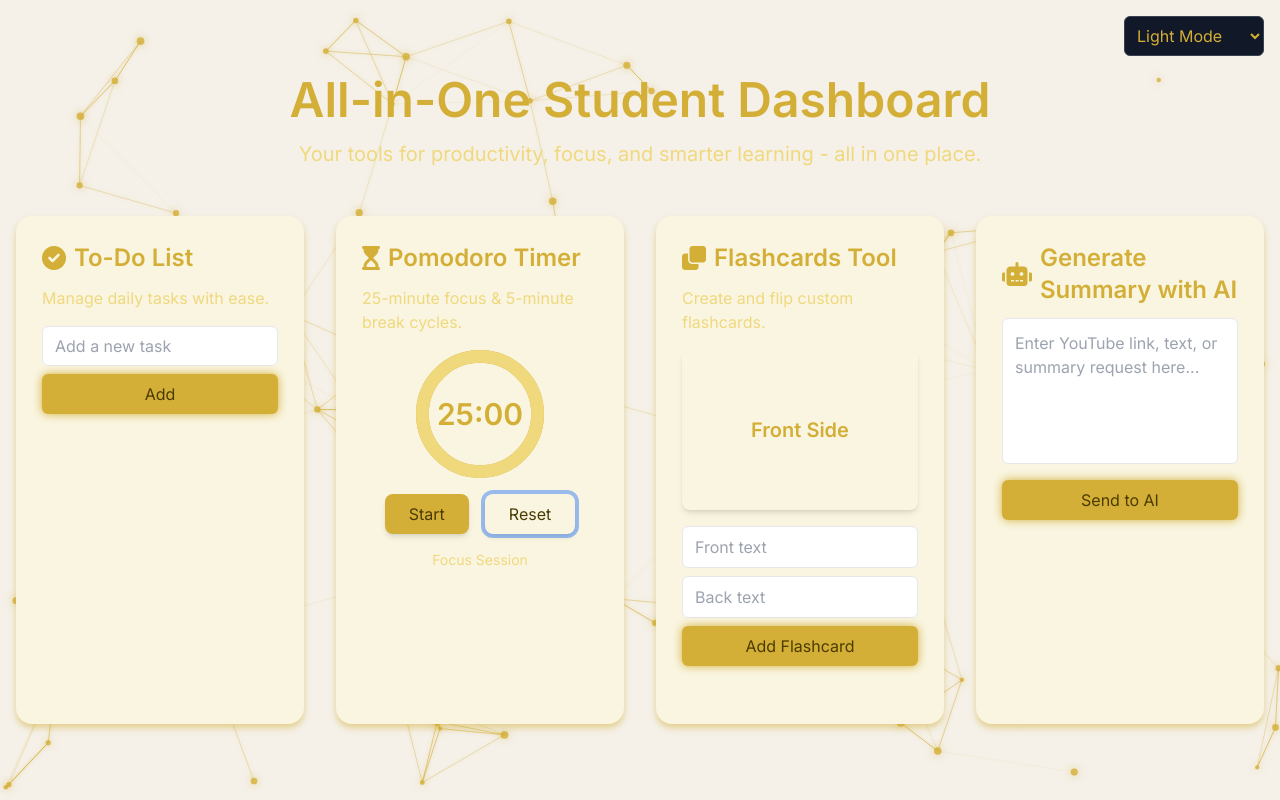
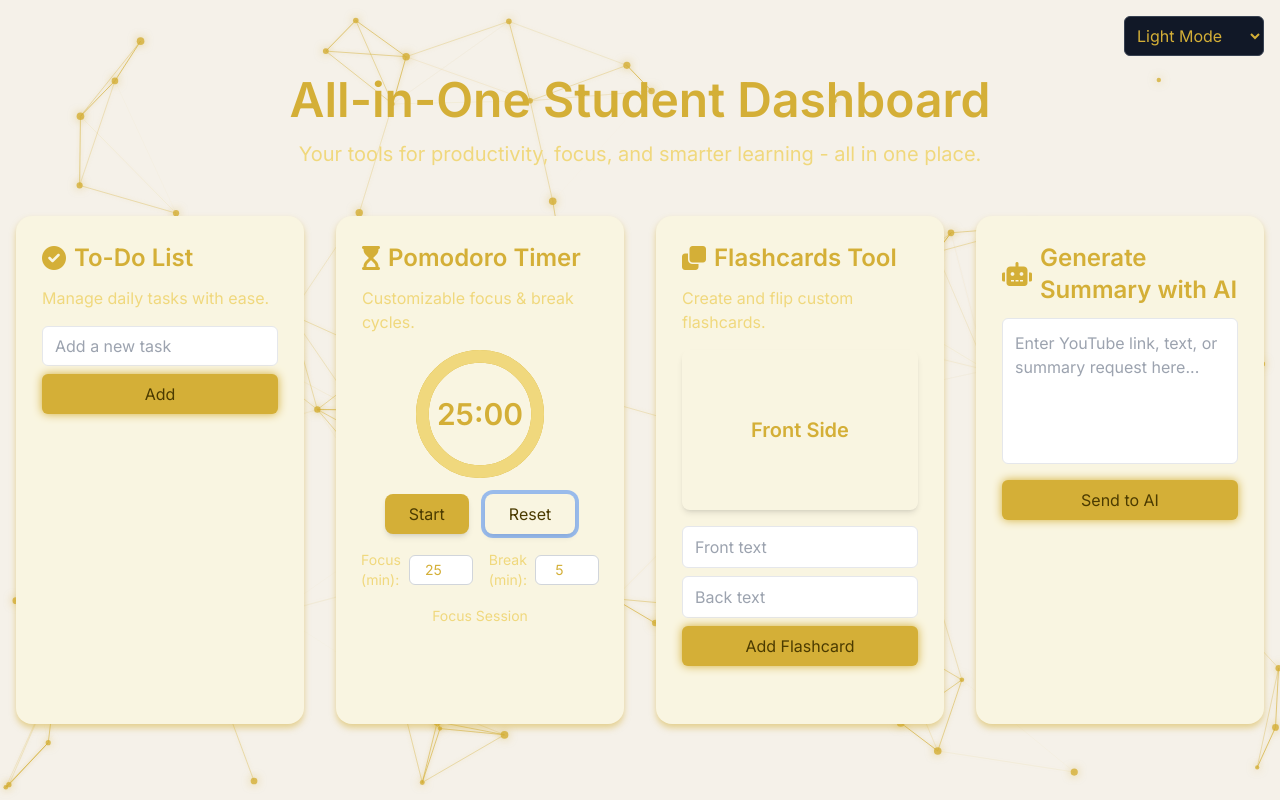
Before and after one commit to ShanuNajeeb/all-in-one-student-dashboard, a plain HTML site: page light-mode.html in a window 1280 px wide. Both pictures are taken after a click on the button "Reset". Drawn offline with nearby package versions, Linux system fonts and the light colour scheme; animation ran at ten frames a second.

Commit message:
light-mode.html

```diff
--- a/light-mode.html
+++ b/light-mode.html
@@ -51,8 +51,6 @@
     .rotate-y-180 {
       transform: rotateY(180deg);
     }
-  </style>
-  <style>
     :root {
       --bg-color: #f5f1e9; /* beige background */
       --text-color: #4b3b00; /* dark brown text */
@@ -107,7 +105,7 @@
       <option value="purple-night.html">Purple Night</option>
       <option value="pink-blossom.html">Pink Blossom</option>
       <option value="light-mode.html" selected>Light Mode</option>
-  </select>
+    </select>
   </div>
   <script>
     // Add event listener to theme select dropdown for navigation
@@ -157,7 +155,7 @@
         <h2 class="text-2xl font-semibold text-primary mb-3 flex items-center">
           <i class="fas fa-hourglass-start mr-2"></i> Pomodoro Timer
         </h2>
-        <p class="text-secondary mb-4">25-minute focus &amp; 5-minute break cycles.</p>
+        <p class="text-secondary mb-4">Customizable focus &amp; break cycles.</p>
         <div class="flex flex-col items-center space-y-4">
           <div class="relative w-32 h-32">
             <svg class="transform -rotate-90" viewBox="0 0 100 100" width="128" height="128" aria-hidden="true" focusable="false">
@@ -207,6 +205,30 @@
             >
               Reset
             </button>
+          </div>
+          <div class="flex space-x-4 mt-4">
+            <label for="focus-length" class="text-secondary text-sm flex items-center space-x-2">
+              <span>Focus (min):</span>
+              <input
+                type="number"
+                id="focus-length"
+                min="1"
+                max="180"
+                class="w-16 rounded-md border border-gray-300 px-2 py-1 text-center text-primary focus:outline-none focus:ring-2 focus:ring-primary"
+                aria-label="Set focus length in minutes"
+              />
+            </label>
+            <label for="break-length" class="text-secondary text-sm flex items-center space-x-2">
+              <span>Break (min):</span>
+              <input
+                type="number"
+                id="break-length"
+                min="1"
+                max="60"
+                class="w-16 rounded-md border border-gray-300 px-2 py-1 text-center text-primary focus:outline-none focus:ring-2 focus:ring-primary"
+                aria-label="Set break length in minutes"
+              />
+            </label>
           </div>
           <div class="text-secondary text-sm select-none" id="session-type" aria-live="polite" aria-atomic="true">Focus Session</div>
         </div>
@@ -464,13 +486,17 @@
     const sessionType = document.getElementById('session-type');
 
     const FULL_DASH_ARRAY = 2 * Math.PI * 45; // circumference of circle with r=45
-    const FOCUS_TIME = 25 * 60; // 25 minutes in seconds
-    const BREAK_TIME = 5 * 60; // 5 minutes in seconds
+
+    let FOCUS_TIME = 25 * 60; // default 25 minutes in seconds
+    let BREAK_TIME = 5 * 60; // default 5 minutes in seconds
 
     let timeLeft = FOCUS_TIME;
     let timerInterval = null;
     let isRunning = false;
     let isFocus = true;
+
+    const focusLengthInput = document.getElementById('focus-length');
+    const breakLengthInput = document.getElementById('break-length');
 
     function updateTimerDisplay() {
       const minutes = Math.floor(timeLeft / 60).toString().padStart(2, '0');
@@ -522,6 +548,38 @@
       startPauseBtn.textContent = 'Start';
       sessionType.textContent = 'Focus Session';
     });
+
+    focusLengthInput.addEventListener('change', () => {
+      const val = parseInt(focusLengthInput.value, 10);
+      if (!isNaN(val) && val > 0) {
+        FOCUS_TIME = val * 60;
+        if (isFocus) {
+          timeLeft = FOCUS_TIME;
+          updateTimerDisplay();
+          setProgress(timeLeft);
+        }
+      }
+    });
+
+    breakLengthInput.addEventListener('change', () => {
+      const val = parseInt(breakLengthInput.value, 10);
+      if (!isNaN(val) && val > 0) {
+        BREAK_TIME = val * 60;
+        if (!isFocus) {
+          timeLeft = BREAK_TIME;
+          updateTimerDisplay();
+          setProgress(timeLeft);
+        }
+      }
+    });
+
+    // Initialize timer display and progress on page load
+    updateTimerDisplay();
+    setProgress(timeLeft);
+
+    // Prefill input fields with current times
+    focusLengthInput.value = Math.floor(FOCUS_TIME / 60);
+    breakLengthInput.value = Math.floor(BREAK_TIME / 60);
 
     // Flashcards Tool functionality
     const flashcard = document.getElementById('flashcard');
@@ -656,4 +714,3 @@
   </script>
 </body>
 </html>
-</create_file>
```
